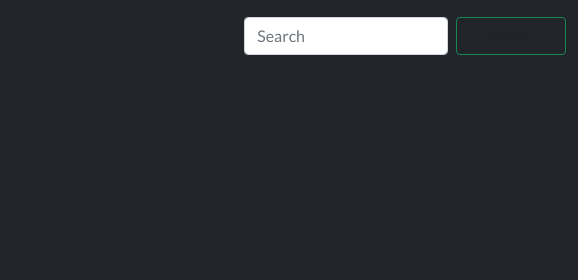
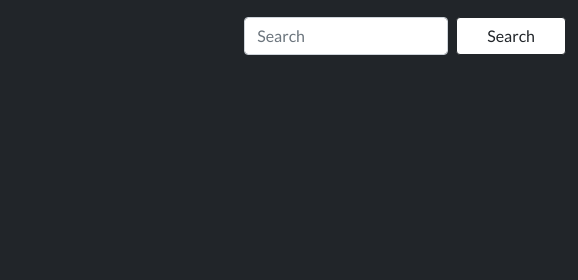
Before and after one commit to Ashik426/Nature., a plain HTML site: page index.html in a window 1280 px wide. Shown: the top 280 px of the page, 702-1280 px from the left. Drawn offline with nearby package versions, Linux system fonts and the light colour scheme.

Commit message:
Add files via upload

```diff
--- a/style.css
+++ b/style.css
@@ -17,13 +17,15 @@ body {
     padding-right: 20px;
 
 }
+
 .btn-outline-success {
 
     padding-left: 30px;
     padding-right: 30px;
     transition: .5s;
-    border-color: 212529;
+    border-color: #212529;
     color: #212529;
+    background-color: #fff;
 }
 .btn-outline-success:hover {
     background-color: #212529;
```
